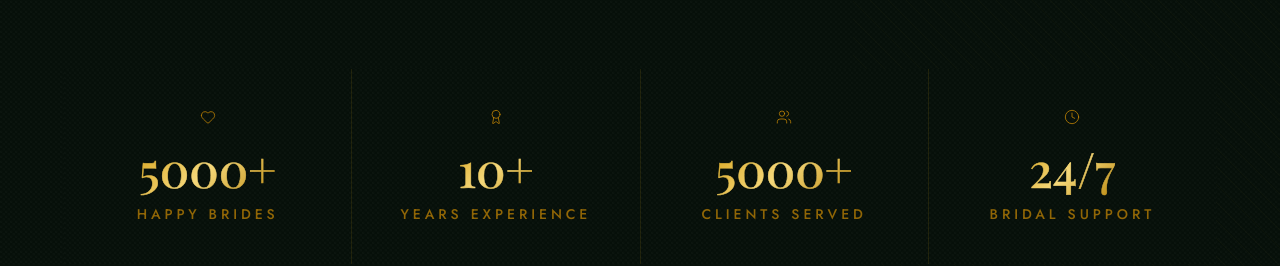
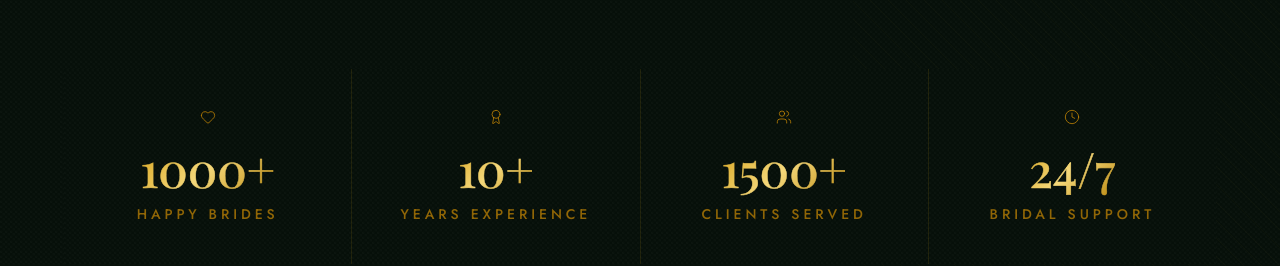
Before and after one commit to nandhan262006/deepabridal, a React (Vite) app: page / in a window 1280 px wide. Shown: the part 2140-2406 px from the top of the page. Built offline with nearby package versions, Linux system fonts and the light colour scheme; a web font is replaced by a local one.

Commit message:
Update stats: 1000+ brides, 1500+ clients

```diff
--- a/src/components/About.jsx
+++ b/src/components/About.jsx
@@ -4,9 +4,9 @@ import { useRef, useState, useEffect } from "react";
 import { Award, Heart, Users, Clock } from "lucide-react";
 
 const stats = [
-  { icon: Heart,  value: "5000+", label: "Happy Brides" },
+  { icon: Heart,  value: "1000+", label: "Happy Brides" },
   { icon: Award,  value: "10+",   label: "Years Experience" },
-  { icon: Users,  value: "5000+", label: "Clients Served" },
+  { icon: Users,  value: "1500+", label: "Clients Served" },
   { icon: Clock,  value: "24/7",  label: "Bridal Support" },
 ];
 
```
